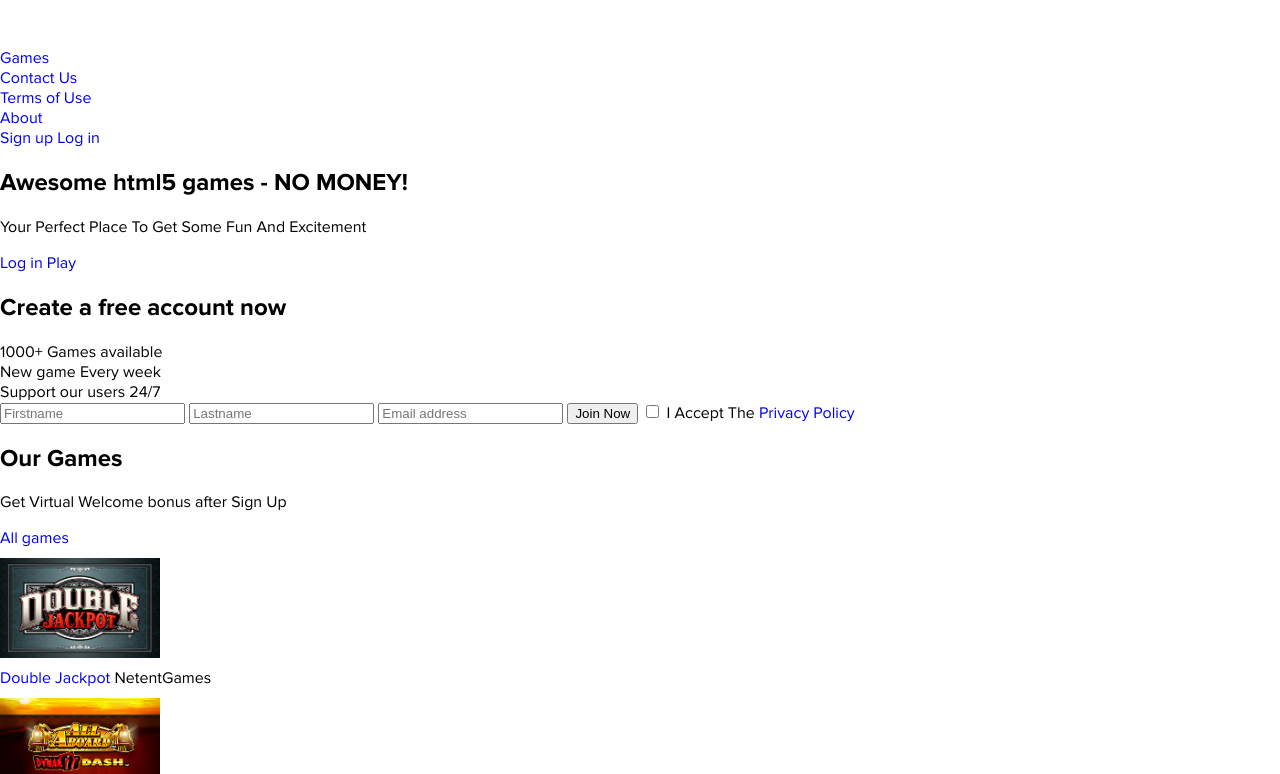
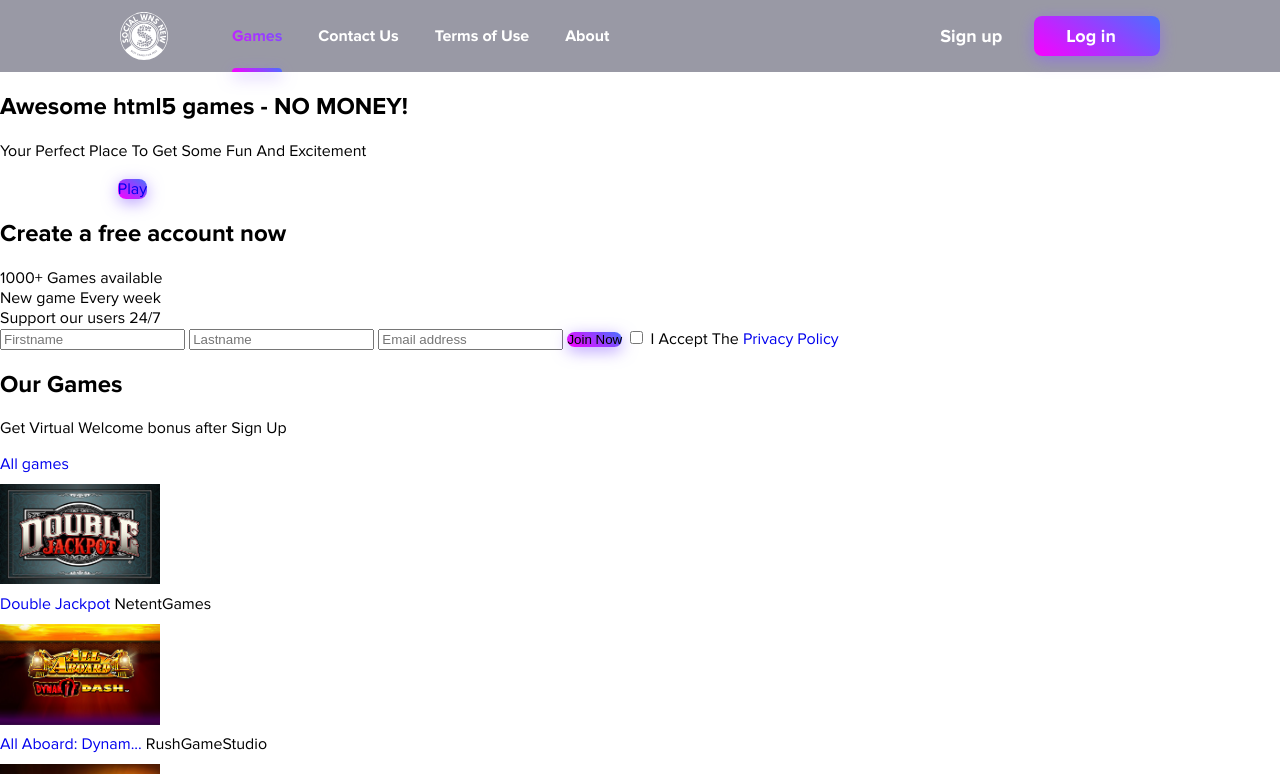
Before and after one commit to tsbv/wakeapp, a website built with Vite: page source/index.html in a window 1280 px wide. Shown: the top 774 px of the page. Built offline with nearby package versions, Linux system fonts and the light colour scheme.

Commit message:
Стилизует шапку

```diff
--- a/source/index.html
+++ b/source/index.html
@@ -9,7 +9,7 @@
   </head>
   <body class="page__body">
     <header class="header">
-      <div class="header__container">
+      <div class="container header__container">
         <a class="logo" href="index.html">
           <img class="logo__image" src="images/logo.svg" width="48" height="48" alt="Логотип Social Wns New.">
         </a>
--- /dev/null
+++ b/source/sass/blocks/button.scss
@@ -0,0 +1,11 @@
+.button {
+  padding: 0;
+  background-color: transparent;
+  border: none;
+
+  &--gradient {
+    border-radius: 8px;
+    background: linear-gradient(216deg, #4870ff 0%, #fa00ff 100%);
+    box-shadow: 0 4px 16px 0 rgba(138, 97, 255, 0.6);
+  }
+}
--- /dev/null
+++ b/source/sass/blocks/container.scss
@@ -0,0 +1,4 @@
+.container {
+  margin: 0 auto;
+  max-width: 1040px;
+}
--- /dev/null
+++ b/source/sass/blocks/header.scss
@@ -0,0 +1,10 @@
+.header {
+  padding: 12px 0;
+  backdrop-filter: blur(10px);
+  background-color: rgba(1, 1, 31, 0.4);
+}
+
+.header__container {
+  display: flex;
+  align-items: center;
+}
--- /dev/null
+++ b/source/sass/blocks/login-button.scss
@@ -0,0 +1,6 @@
+.login-button {
+  padding: 9px 32px;
+  font-weight: 700;
+  font-size: 18px;
+  color: #ffffff;
+}
--- /dev/null
+++ b/source/sass/blocks/logo.scss
@@ -0,0 +1,4 @@
+.logo {
+  margin-right: 64px;
+  display: block;
+}
--- /dev/null
+++ b/source/sass/blocks/nav.scss
@@ -0,0 +1,45 @@
+.nav {
+  width: 100%;
+  display: flex;
+}
+
+.nav__menu {
+  max-width: 618px;
+  display: flex;
+  flex-wrap: wrap;
+  align-items: center;
+  gap: 36px;
+}
+
+.nav__link {
+  padding: 26px 0;
+  font-weight: 700;
+  font-size: 16px;
+  color: #ffffff;
+
+  &--active {
+    background: linear-gradient(216deg, #4870ff 0%, #fa00ff 100%);
+    background-clip: text;
+    -webkit-background-clip: text;
+    -webkit-text-fill-color: transparent;
+    position: relative;
+
+    &::after {
+      content: "";
+      position: absolute;
+      width: 100%;
+      height: 4px;
+      bottom: 0;
+      left: 0;
+      background: linear-gradient(216deg, #4870ff 0%, #fa00ff 100%);
+      box-shadow: 0 4px 16px 0 rgba(138, 97, 255, 0.6);
+      border-radius: 4px 4px 0 0;
+    }
+  }
+}
+
+.nav__buttons {
+  display: grid;
+  grid-template-columns: repeat(2, 1fr);
+  margin-left: auto;
+}
--- /dev/null
+++ b/source/sass/blocks/sign-up-button.scss
@@ -0,0 +1,6 @@
+.sign-up-button {
+  padding: 9px 32px;
+  font-weight: 700;
+  font-size: 18px;
+  color: #ffffff;
+}
--- a/source/sass/style.scss
+++ b/source/sass/style.scss
@@ -5,3 +5,10 @@
 
 /* Blocks */
 @import "./blocks/page";
+@import "./blocks/container";
+@import "./blocks/header";
+@import "./blocks/logo";
+@import "./blocks/nav";
+@import "./blocks/button";
+@import "./blocks/sign-up-button";
+@import "./blocks/login-button";
```
